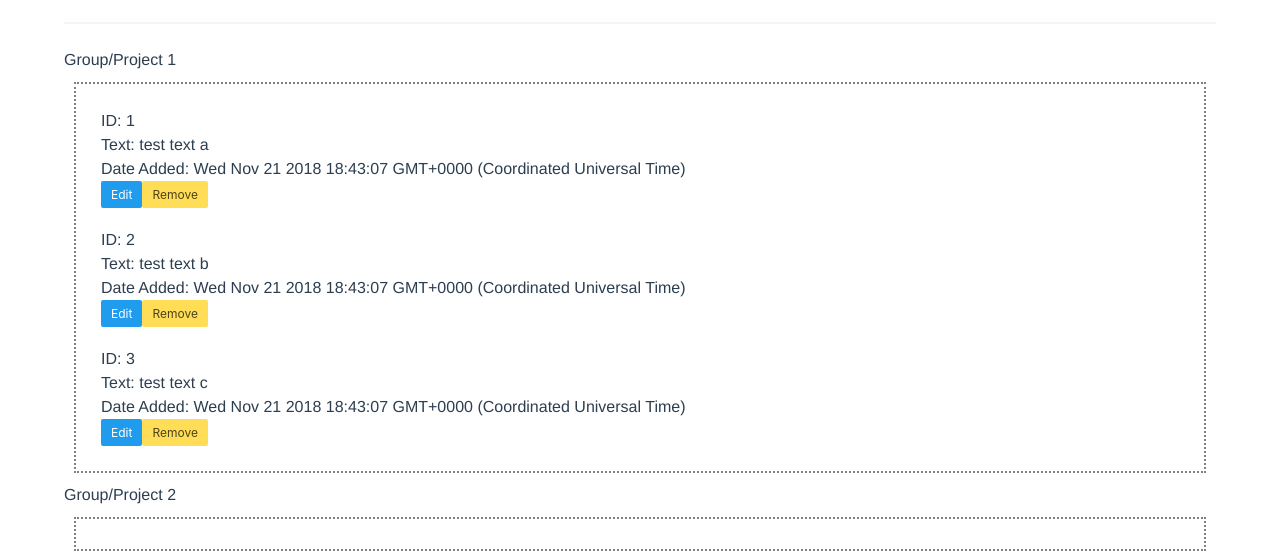
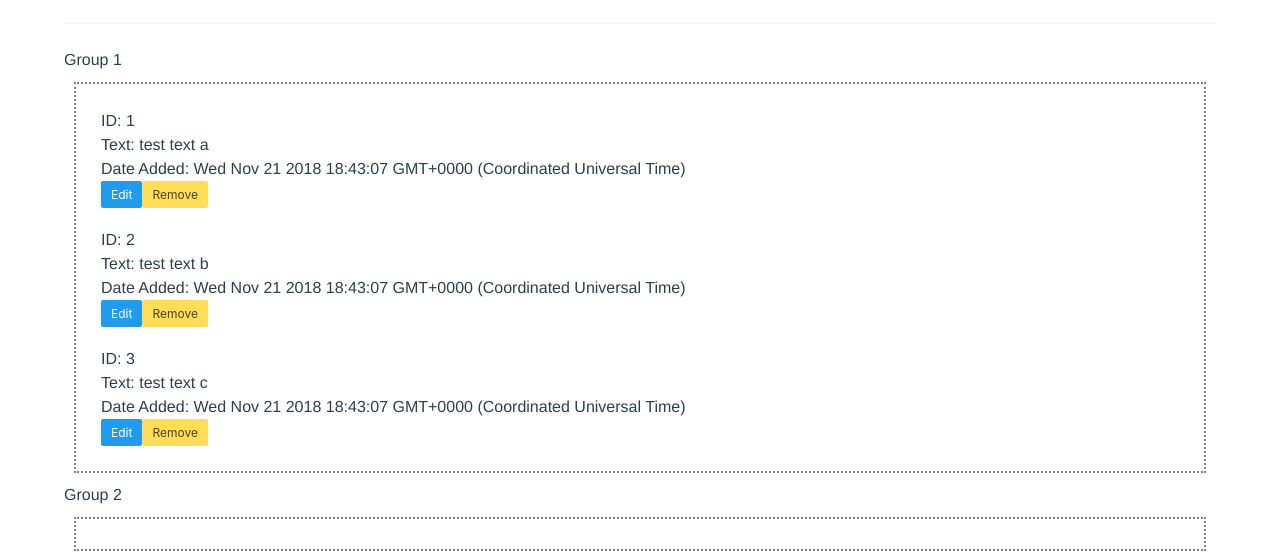
Before and after one commit to adamwhitlock1/quont-vue, a Vue app: page / in a window 1280 px wide. Shown: the part 242-799 px from the top of the page. Built offline with nearby package versions, Linux system fonts and the light colour scheme.

Commit message:
Update sample1.vue

```diff
--- a/src/components/sample1.vue
+++ b/src/components/sample1.vue
@@ -14,7 +14,7 @@
         </form>
         <hr />
 
-        <h1>Group/Project 1</h1>
+        <h1>Group 1</h1>
 
         <draggable
           v-model="items"
@@ -51,7 +51,7 @@
           </div>
         </draggable>
 
-        <h1>Group/Project 2</h1>
+        <h1>Group 2</h1>
 
         <draggable
           v-model="items2"
```
